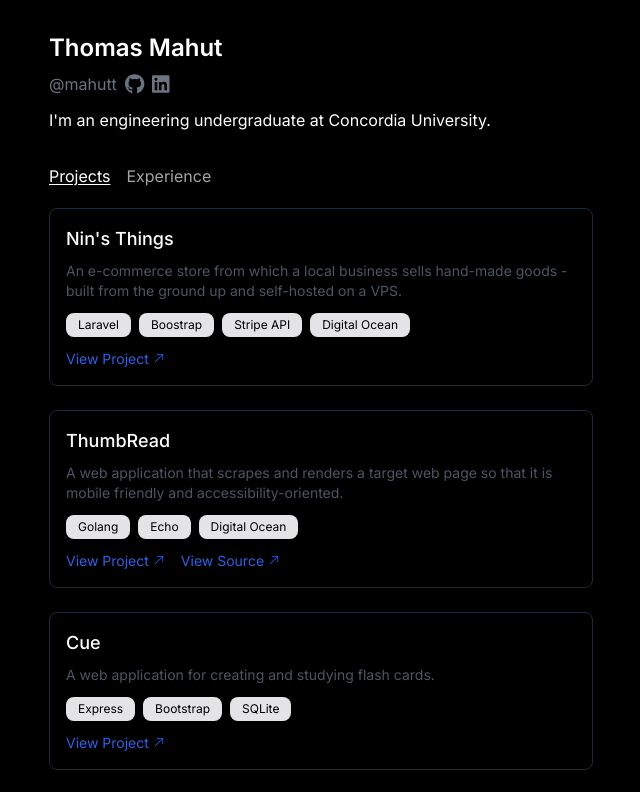
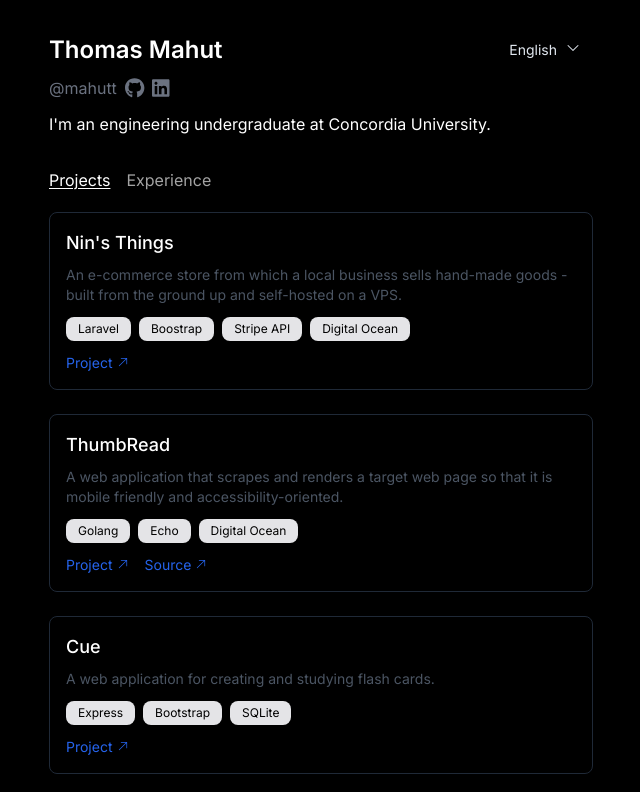
Before and after one commit to mahutt/portfolio, a Next.js app: page /projects in a window 1280 px wide. Shown: the top 792 px of the page, without its empty margins (319-959 px from the left). Built offline with nearby package versions, Linux system fonts and the light colour scheme.

Commit message:
Add French version

```diff
--- /dev/null
+++ b/app/components/Dropdown.js
@@ -0,0 +1,77 @@
+import React, { useState, useEffect, useRef } from "react";
+import { ChevronDownIcon } from "@heroicons/react/24/solid";
+
+const Dropdown = ({ inFrench, setInFrench }) => {
+    const [isOpen, setIsOpen] = useState(false);
+    const dropdownRef = useRef(null);
+
+    useEffect(() => {
+        const handleClickOutside = (event) => {
+            if (
+                dropdownRef.current &&
+                !dropdownRef.current.contains(event.target)
+            ) {
+                setIsOpen(false);
+            }
+        };
+
+        document.addEventListener("mousedown", handleClickOutside);
+        return () => {
+            document.removeEventListener("mousedown", handleClickOutside);
+        };
+    }, []);
+
+    const handleLanguageChange = (language) => {
+        if (language === "Français") {
+            setInFrench(true);
+        } else {
+            setInFrench(false);
+        }
+        setIsOpen(false);
+    };
+
+    return (
+        <div className="relative inline-block text-left" ref={dropdownRef}>
+            <div>
+                <button
+                    type="button"
+                    className="inline-flex justify-center w-full rounded-2xl shadow-sm px-4 py-2 text-sm text-slate-200 hover:bg-gray-900 focus:outline-none focus:bg-gray-900"
+                    onClick={() => setIsOpen(!isOpen)}
+                >
+                    {inFrench ? "Français" : "English"}
+                    <span className="flex items-center">
+                        <ChevronDownIcon className="-mr-1 ml-2 h-4 w-4" />
+                    </span>
+                </button>
+            </div>
+
+            {isOpen && (
+                <div className="origin-top-right absolute right-0 mt-2 w-28 rounded-md border border-gray-900 bg-black ring-1 ring-black ring-opacity-5 overflow-hidden">
+                    <div
+                        role="menu"
+                        aria-orientation="vertical"
+                        aria-labelledby="options-menu"
+                    >
+                        {["English", "Français"].map((item, index) => (
+                            <a
+                                key={index}
+                                className={`block px-4 py-3 text-sm text-slate-200 hover:bg-gray-900 cursor-pointer ${
+                                    (inFrench && item === "Français") ||
+                                    (!inFrench && item === "English")
+                                        ? "underline underline-offset-2"
+                                        : ""
+                                }`}
+                                role="menuitem"
+                                onClick={() => handleLanguageChange(item)}
+                            >
+                                {item}
+                            </a>
+                        ))}
+                    </div>
+                </div>
+            )}
+        </div>
+    );
+};
+
+export default Dropdown;
--- a/app/components/Footer.js
+++ b/app/components/Footer.js
@@ -1,12 +1,21 @@
 "use client";
 import { HeartIcon } from "@heroicons/react/24/solid";
+import { useContext } from "react";
+import { LanguageContext } from "../context/LanguageContext";
 
 export default function Header() {
+    const { inFrench } = useContext(LanguageContext);
+
+    const message = {
+        english: ["Made with", "in Montreal"],
+        french: ["Fait avec", "à Montréal"],
+    };
+
     return (
         <footer className="my-5 opacity-75 text-center">
-            Made with
+            {message[inFrench ? "french" : "english"][0]}
             <HeartIcon className="h-5 w-5 mx-1 inline-block text-red-500" />
-            in Montreal
+            {message[inFrench ? "french" : "english"][1]}
         </footer>
     );
 }
--- a/app/components/Header.js
+++ b/app/components/Header.js
@@ -4,20 +4,44 @@ import Link from "next/link";
 import { usePathname } from "next/navigation";
 import { FontAwesomeIcon } from "@fortawesome/react-fontawesome";
 import { faGithub, faLinkedin } from "@fortawesome/free-brands-svg-icons";
+import { useContext } from "react";
+import Dropdown from "./Dropdown";
+import { LanguageContext } from "../context/LanguageContext";
 
 export default function Header() {
+    const { inFrench, setInFrench } = useContext(LanguageContext);
     const pathname = usePathname();
 
+    const bio = {
+        english: "I'm an engineering undergraduate at Concordia University.",
+        french: "Je suis un étudiant en génie à l'Université Concordia.",
+    };
+
     const navItems = [
-        { href: "/projects", label: "Projects" },
-        { href: "/experience", label: "Experience" },
+        {
+            href: "/projects",
+            label: { english: "Projects", french: "Projets" },
+        },
+        {
+            href: "/experience",
+            label: {
+                english: "Experience",
+                french: "Expérience",
+            },
+        },
     ];
 
     return (
         <header>
             <div className="flex flex-col mb-5">
                 <div className="mb-3">
-                    <p className="text-2xl font-semibold">Thomas Mahut</p>
+                    <div className="flex justify-between items-center">
+                        <p className="text-2xl font-semibold">Thomas Mahut</p>
+                        <Dropdown
+                            inFrench={inFrench}
+                            setInFrench={setInFrench}
+                        />
+                    </div>
                     <div className="mt-2 flex flex-row gap-2 text-gray-500">
                         <p>@mahutt</p>
                         <a href="https://github.com/mahutt" target="_blank">
@@ -39,10 +63,7 @@ export default function Header() {
                         </a>
                     </div>
                 </div>
-                <p>
-                    I&apos;m an engineering undergraduate at Concordia
-                    University.
-                </p>
+                <p>{inFrench ? bio.french : bio.english}</p>
             </div>
             <nav>
                 <ul className="flex space-x-4 py-3">
@@ -56,7 +77,7 @@ export default function Header() {
                                         : "text-neutral-400"
                                 } cursor-pointer transition-colors duration-200`}
                             >
-                                {item.label}
+                                {item.label[inFrench ? "french" : "english"]}
                             </Link>
                         </li>
                     ))}
--- /dev/null
+++ b/app/context/LanguageContext.js
@@ -0,0 +1,14 @@
+"use client";
+import { createContext, useState } from "react";
+
+export const LanguageContext = createContext();
+
+export function LanguageProvider({ children }) {
+    const [inFrench, setInFrench] = useState(false);
+
+    return (
+        <LanguageContext.Provider value={{ inFrench, setInFrench }}>
+            {children}
+        </LanguageContext.Provider>
+    );
+}
--- a/app/experience/page.js
+++ b/app/experience/page.js
@@ -1,44 +1,75 @@
 "use client";
 
-import React from "react";
+import { LanguageContext } from "../context/LanguageContext";
+import { useContext } from "react";
 
 export default function Experience() {
+    const { inFrench } = useContext(LanguageContext);
     const jobs = [
         {
             id: 1,
             company: "Fundica",
             time: "Fall 2023 & Summer 2024",
-            position: "Full Stack Developer",
-            summary:
-                "Developed and delivered new features, led PHP & Bootstrap migrations, and developed internal tools (UI test automation & web crawling) using Python & Java.",
-            technologies: ["PHP", "SQL", "Python", "Java"],
+            position: {
+                english: "Full Stack Developer",
+                french: "Développeur Full Stack",
+            },
+            summary: {
+                english:
+                    "Developed and delivered new features, led PHP & Bootstrap migrations, and developed internal tools (UI test automation & web crawling) using Python & Java.",
+                french: "Développement et livraison de nouvelles fonctionnalités, migration de PHP et Bootstrap, et développement d'outils internes (automatisation des tests de UI et exploration du web) écrits en Python et en Java.",
+            },
+            technologies: [
+                { english: "PHP", french: "PHP" },
+                { english: "SQL", french: "SQL" },
+                { english: "Python", french: "Python" },
+                { english: "Java", french: "Java" },
+            ],
         },
         {
             id: 2,
             company: "Tennis Montreal",
             time: "2019 - 2022",
-            position: "Tennis Instructor",
-            summary:
-                "Organized leagues, designed and provided tennis lessons to all age groups. Developed a variety of methods to motivate and provide feedback to different personalities",
+            position: {
+                english: "Tennis Instructor",
+                french: "Instructeur de tennis",
+            },
+            summary: {
+                english:
+                    "Organized leagues, designed and provided tennis lessons to all age groups. Developed a variety of methods to motivate and provide feedback to different personalities.",
+                french: "Animation de ligues, conception et organisation de cours de tennis pour tous les groupes d'âge. Développement d'une variété de méthodes pour motiver et fournir des retours à différentes personnalités.",
+            },
             technologies: [
-                "Communication",
-                "Motivation",
-                "Patience",
-                "Conflict Resolution",
+                { english: "Communication", french: "Communication" },
+                { english: "Motivation", french: "Motivation" },
+                { english: "Patience", french: "Patience" },
+                {
+                    english: "Conflict Resolution",
+                    french: "Résolution de conflits",
+                },
             ],
         },
         {
             id: 3,
             company: "Monkland Tennis Club",
             time: "2018 - 2021",
-            position: "Tennis Instructor",
-            summary:
-                "Taught tennis techniques & strategy in clinic and camp environments. Taught the importance of fitness, nutrition, mindset, and overall health.",
+            position: {
+                english: "Tennis Instructor",
+                french: "Instructeur de tennis",
+            },
+            summary: {
+                english:
+                    "Taught tennis techniques & strategy in clinic and camp environments. Taught the importance of fitness, nutrition, mindset, and overall health.",
+                french: "Enseigner les techniques et la stratégie du tennis dans des cliniques et des camps. Enseigner l'importance de la forme physique, de la nutrition, de l'état d'esprit et de la santé en général.",
+            },
             technologies: [
-                "Observation",
-                "Adaptability",
-                "Organizational Skills",
-                "Leadership",
+                { english: "Observation", french: "Observation" },
+                { english: "Adaptability", french: "Adaptabilité" },
+                {
+                    english: "Organizational Skills",
+                    french: "Compétences organisationnelles",
+                },
+                { english: "Leadership", french: "Leadership" },
             ],
         },
     ];
@@ -55,9 +86,11 @@ export default function Experience() {
                         <h3 className="text-sm text-gray-300">{job.time}</h3>
                     </div>
                     <h3 className="text-base text-gray-300 font-normal">
-                        {job.position}
+                        {inFrench ? job.position.french : job.position.english}
                     </h3>
-                    <p className="text-sm text-gray-600 mt-2">{job.summary}</p>
+                    <p className="text-sm text-gray-600 mt-2">
+                        {inFrench ? job.summary.french : job.summary.english}
+                    </p>
                     <div className="mt-4 mb-1">
                         <div className="flex flex-wrap gap-2 mt-1">
                             {job.technologies.map((tech, index) => (
@@ -65,7 +98,7 @@ export default function Experience() {
                                     key={index}
                                     className="bg-zinc-200 text-black text-xs rounded-lg px-3 py-1"
                                 >
-                                    {tech}
+                                    {inFrench ? tech.french : tech.english}
                                 </span>
                             ))}
                         </div>
--- a/app/layout.js
+++ b/app/layout.js
@@ -1,6 +1,7 @@
 import { Inter } from "next/font/google";
 import Header from "./components/Header";
 import Footer from "./components/Footer";
+import { LanguageProvider } from "./context/LanguageContext";
 
 import "./globals.css";
 
@@ -18,11 +19,13 @@ export default function RootLayout({ children }) {
     return (
         <html lang="en">
             <body className={`${inter.className} flex flex-col min-h-screen`}>
-                <main className="flex-grow max-w-xl px-4 pt-8 mx-auto pb-3">
-                    <Header />
-                    {children}
-                </main>
-                <Footer />
+                <LanguageProvider>
+                    <main className="flex-grow max-w-xl px-4 pt-8 mx-auto pb-3">
+                        <Header />
+                        {children}
+                    </main>
+                    <Footer />
+                </LanguageProvider>
             </body>
         </html>
     );
--- a/app/projects/page.js
+++ b/app/projects/page.js
@@ -2,59 +2,89 @@
 
 import React from "react";
 import AnimatedAnchor from "./AnimatedAnchor";
+import { useContext } from "react";
+import { LanguageContext } from "../context/LanguageContext";
 
 export default function Projects() {
+    const { inFrench } = useContext(LanguageContext);
     const projects = [
         {
             id: 1,
             title: "Nin's Things",
-            description:
+            description: {
+                english:
                     "An e-commerce store from which a local business sells hand-made goods - built from the ground up and self-hosted on a VPS.",
+                french: "Une boutique en ligne à partir de laquelle une entreprise locale vend des produits artisanaux - construite de zéro et auto-hébergée sur un VPS.",
+            },
             technologies: [
                 "Laravel",
                 "Boostrap",
                 "Stripe API",
                 "Digital Ocean",
             ],
-            links: {
-                "View Project": "https://ninsthings.co",
+            links: [
+                {
+                    label: { english: "Project", french: "Projet" },
+                    href: "https://ninsthings.co",
                 },
+            ],
         },
         {
             id: 2,
             title: "ThumbRead",
-            description:
+            description: {
+                english:
                     "A web application that scrapes and renders a target web page so that it is mobile friendly and accessibility-oriented.",
+                french: "Une application web qui extrait et rend une page web cible de manière à ce qu'elle soit adaptée aux mobiles et axée sur l'accessibilité.",
+            },
             technologies: ["Golang", "Echo", "Digital Ocean"],
-            links: {
-                "View Project": "https://thumbread.com",
-                "View Source": "https://github.com/mahutt/thumbread",
+            links: [
+                {
+                    label: { english: "Project", french: "Projet" },
+                    href: "https://thumbread.com",
                 },
+                {
+                    label: { english: "Source", french: "Source" },
+                    href: "https://github.com/mahutt/thumbread",
+                },
+            ],
         },
         {
             id: 3,
             title: "Cue",
-            description:
+            description: {
+                english:
                     "A web application for creating and studying flash cards.",
+                french: "Une application web pour créer et étudier des cartes mémoire.",
+            },
             technologies: ["Express", "Bootstrap", "SQLite"],
-            links: {
-                "View Project": "https://cue.is",
+            links: [
+                {
+                    label: { english: "Project", french: "Projet" },
+                    href: "https://cue.is",
                 },
+            ],
         },
         {
             id: 4,
             title: "Rides",
-            description:
+            description: {
+                english:
                     "Given a starting location and destination in the city of Montreal, Rides delivers the fastest, safest, and least traffic-heavy bike routes to take.",
+                french: "Étant donné un lieu de départ et une destination dans la ville de Montréal, Rides propose les itinéraires à vélo les plus rapides, les plus sûrs et les moins encombrés de circulation à prendre.",
+            },
             technologies: [
                 "Express",
                 "Google Maps API",
                 "Destinations API",
                 "SQLite",
             ],
-            links: {
-                "View Source": "https://github.com/mahutt/rides",
+            links: [
+                {
+                    label: { english: "Source", french: "Source" },
+                    href: "https://github.com/mahutt/rides",
                 },
+            ],
         },
     ];
 
@@ -67,7 +97,9 @@ export default function Projects() {
                 >
                     <h3 className="text-lg font-medium">{project.title}</h3>
                     <p className="text-sm text-gray-600 mt-2">
-                        {project.description}
+                        {inFrench
+                            ? project.description.french
+                            : project.description.english}
                     </p>
                     <div className="mt-3">
                         <div className="flex flex-wrap gap-2 mt-1">
@@ -82,13 +114,13 @@ export default function Projects() {
                         </div>
                     </div>
                     <div className="flex flex-wrap gap-4 mt-3">
-                        {Object.entries(project.links).map(([key, link]) => (
+                        {Object.entries(project.links).map(([index, link]) => (
                             <AnimatedAnchor
-                                key={key}
-                                href={link}
+                                key={index}
+                                href={link.href}
                                 target="_blank"
                             >
-                                {key}
+                                {link.label[inFrench ? "french" : "english"]}
                             </AnimatedAnchor>
                         ))}
                     </div>
```
Lines whose indentation alone changed are shown as unchanged.
